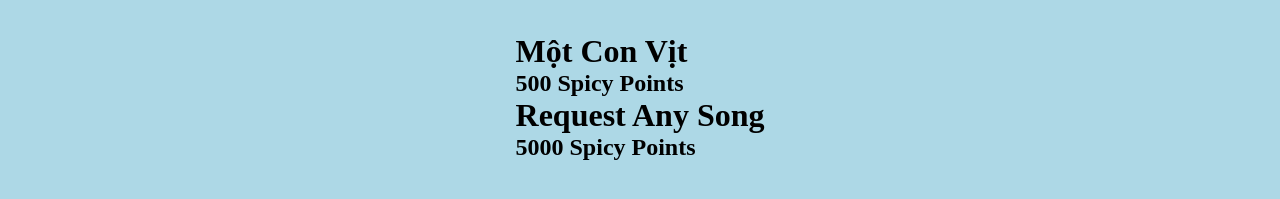
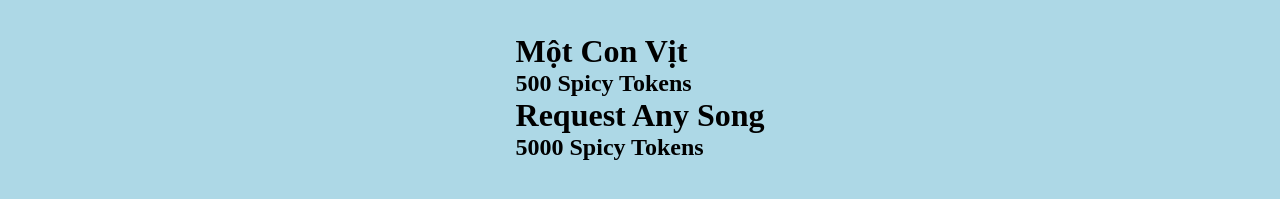
Before and after one commit to ttn729/spicy-game, a Next.js app: page /rewards in a window 1280 px wide. Shown: the part 303-502 px from the top of the page. Built offline with nearby package versions, Linux system fonts and the light colour scheme.

Commit message:
Decision to have only one currency: Spicy Tokens

```diff
--- a/components/Game/game.tsx
+++ b/components/Game/game.tsx
@@ -239,7 +239,6 @@ export const Game = () => {
             <Box sx={{ textAlign: 'center' }}>
                 <Button>Spicy Tokens: {numTokens}</Button>
                 <Button onClick={() => roll()}>Play Now</Button>
-                <Button>Spicy points: 0</Button>
             </Box>
 
             <Box sx={{ textAlign: 'center' }}>
--- a/components/Rewards/rewards.tsx
+++ b/components/Rewards/rewards.tsx
@@ -4,12 +4,12 @@ export const Rewards = () => {
 
         <div>
             <h1>Một Con Vịt</h1>
-            <h2>500 Spicy Points</h2>
+            <h2>500 Spicy Tokens</h2>
         </div>
 
         <div>
             <h1>Request Any Song</h1>
-            <h2>5000 Spicy Points</h2>
+            <h2>5000 Spicy Tokens</h2>
         </div>
 
     </>
--- a/pages/index.tsx
+++ b/pages/index.tsx
@@ -10,7 +10,7 @@ export default function Home() {
   return (
     <>
       <Head>
-        <title>Create Next App</title>
+        <title>Spicy Game</title>
         <meta name="description" content="Generated by create next app" />
         <meta name="viewport" content="width=device-width, initial-scale=1" />
         <link rel="icon" href="/favicon.ico" />
```
